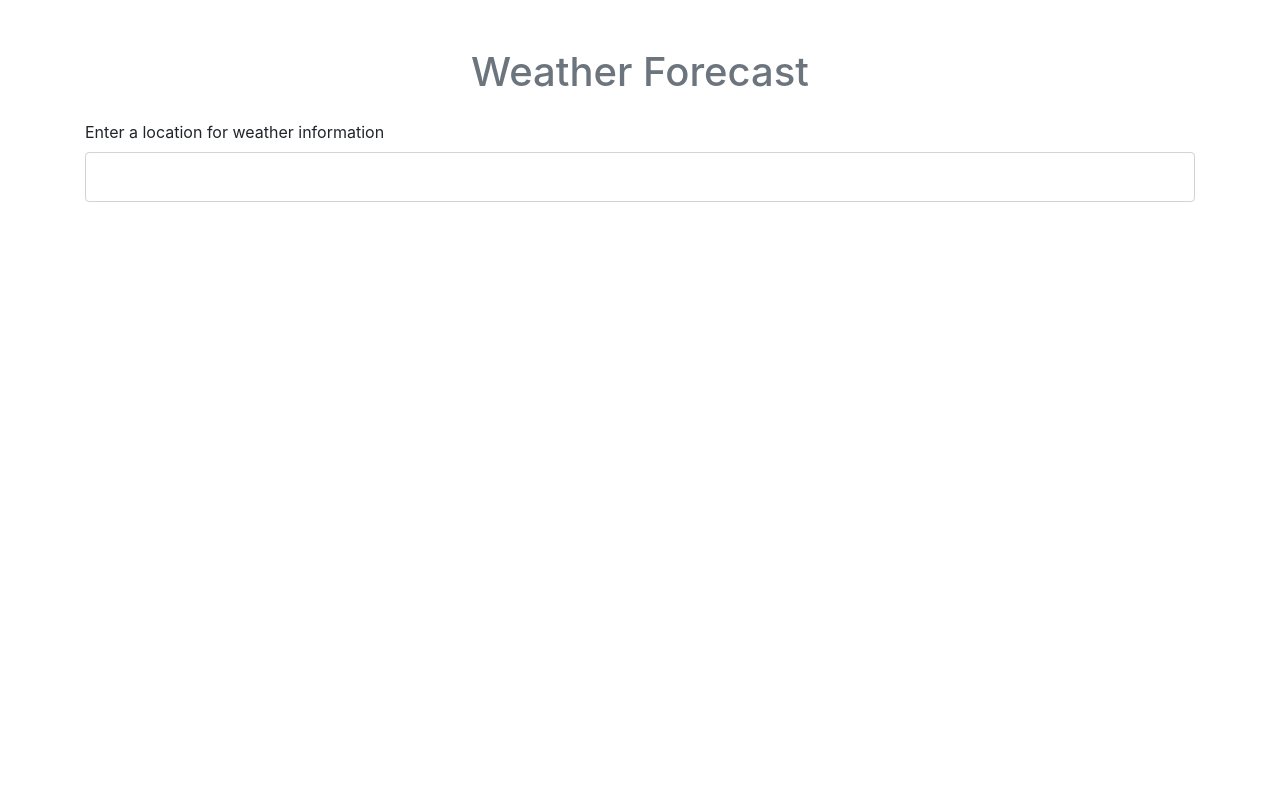
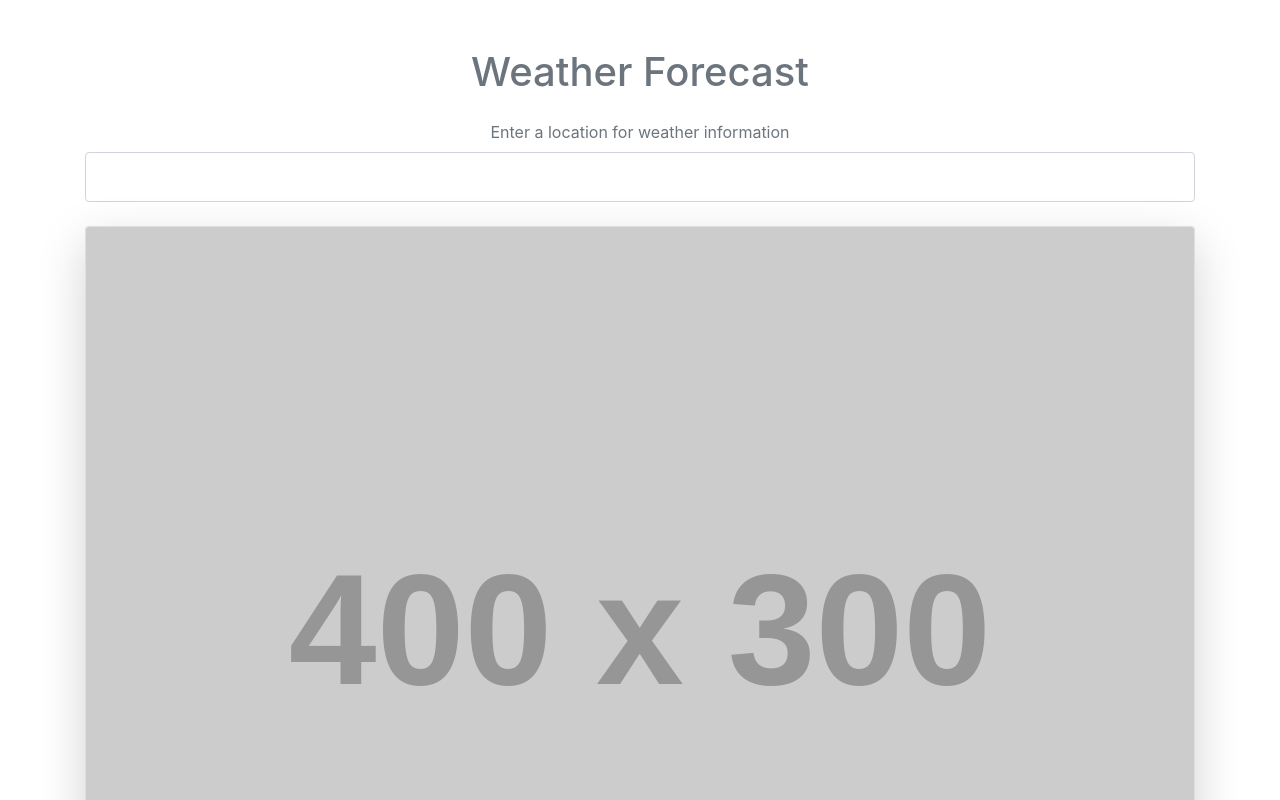
Before and after one commit to georgeleonework/weatherapp, a plain HTML site: page index.html in a window 1280 px wide. Shown: the top 800 px of the page. Drawn offline with nearby package versions, Linux system fonts and the light colour scheme; placeholder pictures from the web are drawn by us.

Commit message:
added div for image with placeholder

```diff
--- a/index.html
+++ b/index.html
@@ -12,9 +12,14 @@
 
         <h1 class="text-muted text-center my-4">Weather Forecast</h1>
 
-        <form class="change-location my-4 text-center text-muted"></form>
+        <form class="change-location my-4 text-center text-muted">
             <label for="city">Enter a location for weather information</label>
             <input type="text" name="city" class="form-control p-4">
+        </form>
+
+        <div class="card shadow-lg rounded">
+            <img src="https://via.placeholder.com/400x300" class="time card-img-top">
+        </div>
     </div>
 
     <script src="scripts/forecast.js"></script>
```
